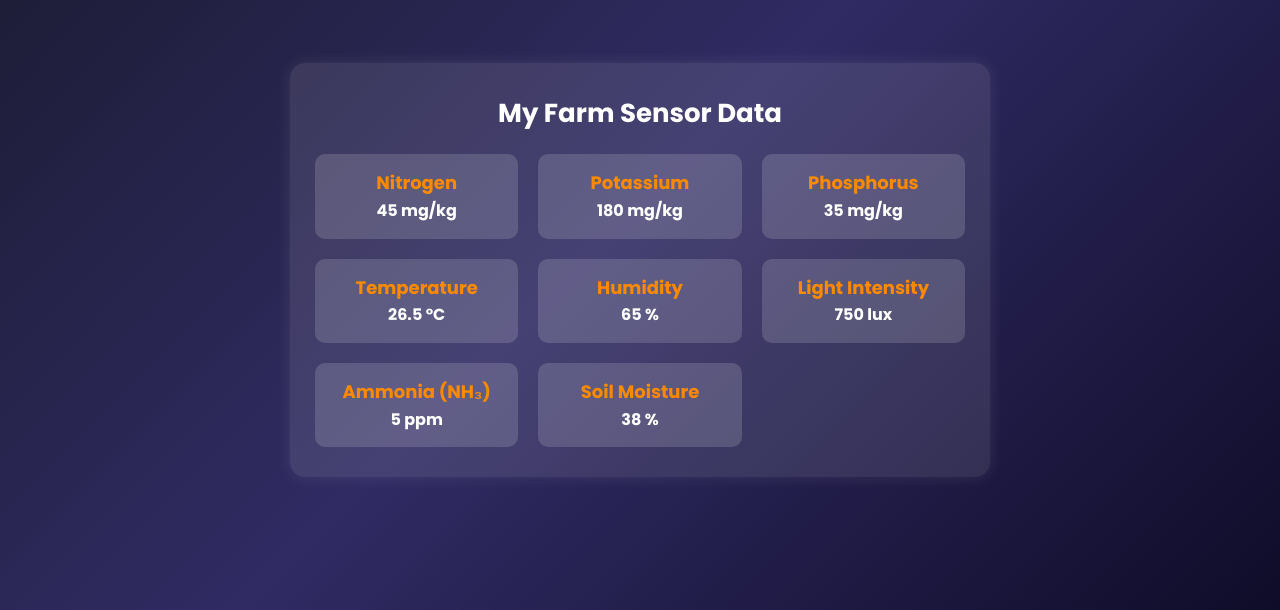
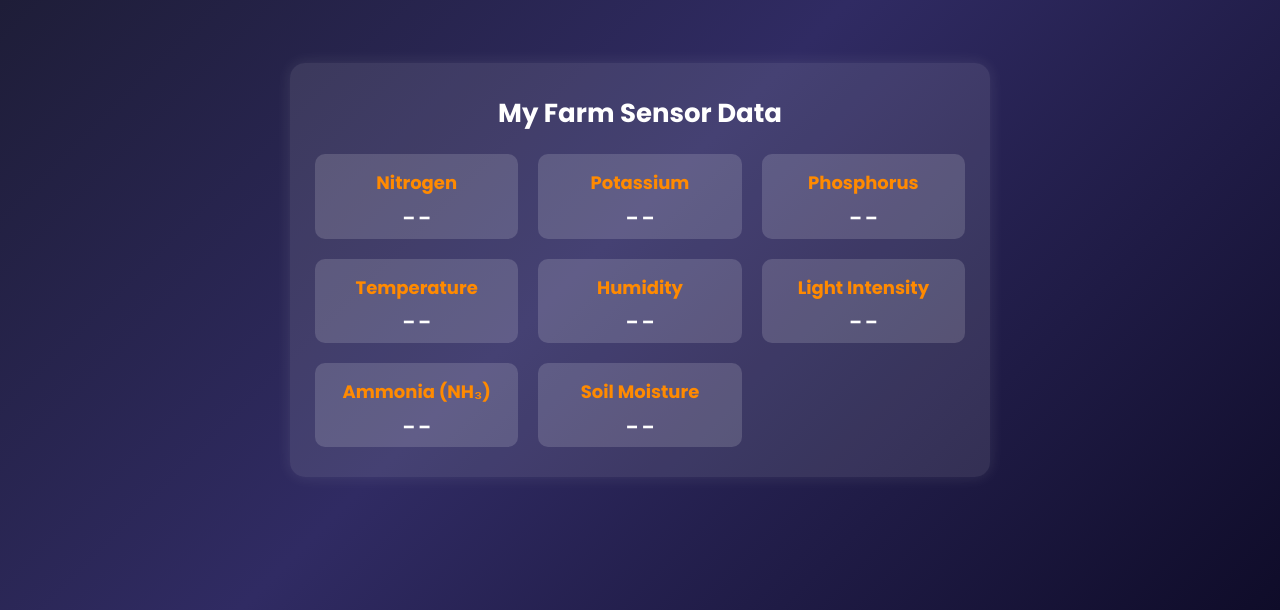
Before and after one commit to aniket00101/GreenHand-PR391, a Flask app: page /myfarm in a window 1280 px wide. Shown: the part 190-800 px from the top of the page. Run offline with Flask 3, Linux system fonts and the light colour scheme; parts of the project's set-up code (start-up, migrations or seed data) failed here and were passed over.

Commit message:
first commit

```diff
--- a/templates/myfarm.html
+++ b/templates/myfarm.html
@@ -200,42 +200,42 @@
     <div class="sensor-grid">
       <div class="sensor-card">
         <h3>Nitrogen</h3>
-        <p>45 mg/kg</p>
+        <p>_ _ </p>
       </div>
 
       <div class="sensor-card">
         <h3>Potassium</h3>
-        <p>180 mg/kg</p>
+        <p>_ _</p>
       </div>
 
       <div class="sensor-card">
         <h3>Phosphorus</h3>
-        <p>35 mg/kg</p>
+        <p>_ _</p>
       </div>
 
       <div class="sensor-card">
         <h3>Temperature</h3>
-        <p>26.5 °C</p>
+        <p>_ _</p>
       </div>
 
       <div class="sensor-card">
         <h3>Humidity</h3>
-        <p>65 %</p>
+        <p>_ _</p>
       </div>
 
       <div class="sensor-card">
         <h3>Light Intensity</h3>
-        <p>750 lux</p>
+        <p>_ _</p>
       </div>
 
       <div class="sensor-card">
         <h3>Ammonia (NH₃)</h3>
-        <p>5 ppm</p>
+        <p>_ _</p>
       </div>
 
       <div class="sensor-card">
         <h3>Soil Moisture</h3>
-        <p>38 %</p>
+        <p>_ _</p>
       </div>
 
     </div>
```
